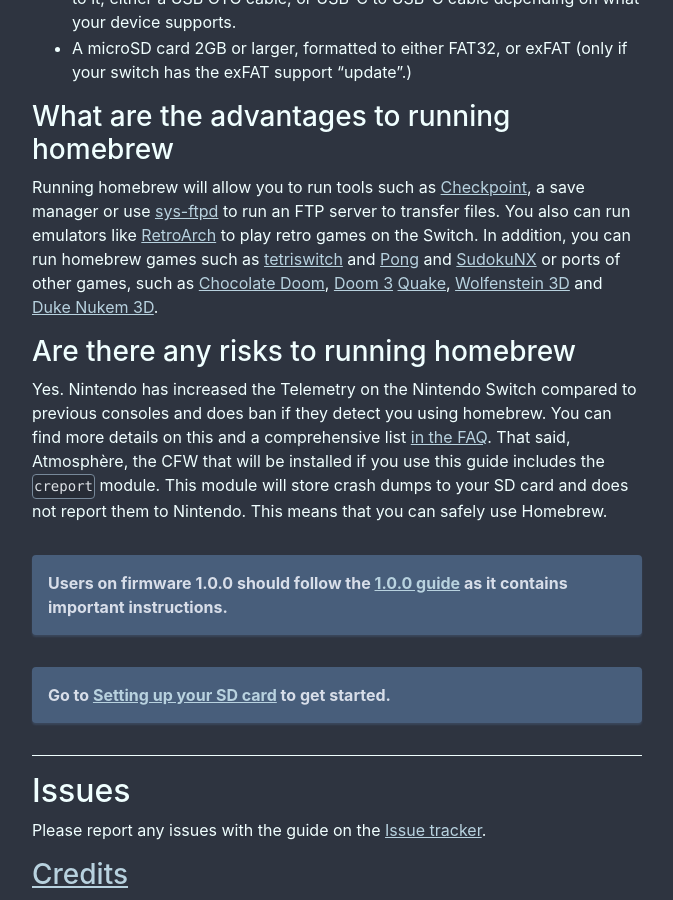
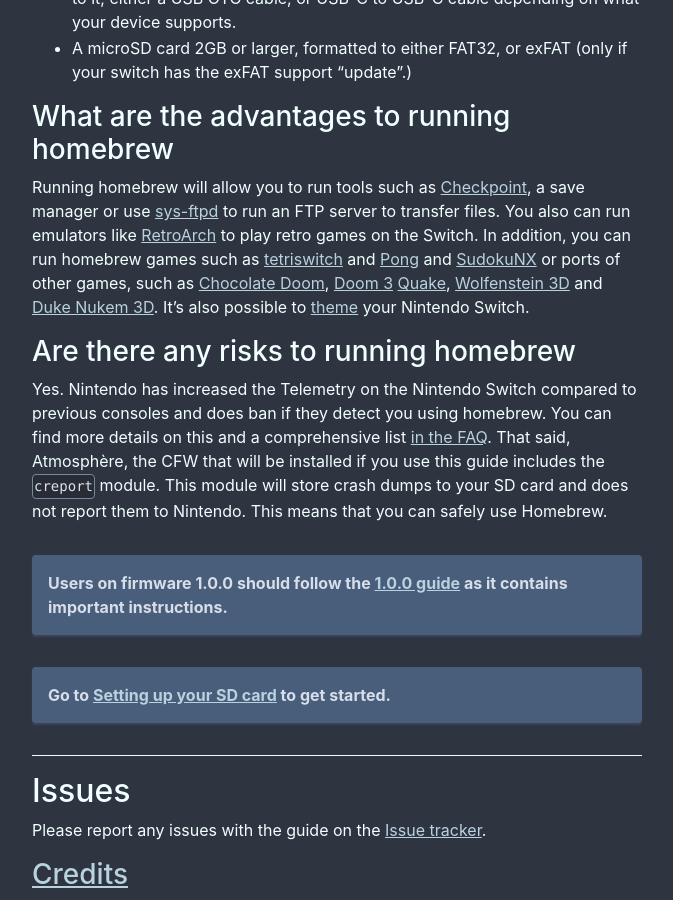
Before and after one commit to noirscape/SwitchGuideOLD, a Jekyll site: the page built from index.md, in a window 1280 px wide and 900 px high, scrolled down 1601 px. Shown: the whole window, without its empty margins (303-976 px from the left). Built offline with Jekyll 4.4.1, drawn with Linux system fonts in a browser that asks for light colours.

Commit message:
Add link to theme stuff.

```diff
--- a/index.md
+++ b/index.md
@@ -36,9 +36,7 @@
 
 ### What are the advantages to running homebrew
 
-Running homebrew will allow you to run tools such as [Checkpoint](https://github.com/BernardoGiordano/Checkpoint){: target="_blank" .a-table}, a save manager or use [sys-ftpd](https://github.com/jakibaki/sys-ftpd) to run an FTP server to transfer files.
-You also can run emulators like [RetroArch](https://www.retroarch.com/?page=platforms){: target="_blank" .a-table} to play retro games on the Switch.
-In addition, you can run homebrew games such as [tetriswitch](https://gbatemp.net/threads/tetriswitch-a-tetris-clone-for-the-switch.498481){: target="_blank" .a-table} and [Pong](https://github.com/I-EAT-CHEEZE-YO/switch_sdl_pong){: target="_blank" .a-table} and [SudokuNX](https://github.com/ZetaDesigns/SudokuNX){: target="_blank" .a-table} or ports of other games, such as [Chocolate Doom](https://gbatemp.net/threads/chocolate-doom-ported-to-the-nintendo-switch.506909/){: target="_blank" .a-table}, [Doom 3](https://github.com/fgsfdsfgs/dhewm3){: target="_blank" .a-table} [Quake](https://github.com/fgsfdsfgs/nxquake){: target="_blank" .a-table}, [Wolfenstein 3D](https://gbatemp.net/threads/wolfenstein-3d-port.508755/){: target="_blank" .a-table} and [Duke Nukem 3D](https://gbatemp.net/threads/duke-nukem-3d.502386/){: target="_blank" .a-table}.
+Running homebrew will allow you to run tools such as [Checkpoint](https://github.com/BernardoGiordano/Checkpoint){: target="_blank" .a-table}, a save manager or use [sys-ftpd](https://github.com/jakibaki/sys-ftpd) to run an FTP server to transfer files. You also can run emulators like [RetroArch](https://www.retroarch.com/?page=platforms){: target="_blank" .a-table} to play retro games on the Switch. In addition, you can run homebrew games such as [tetriswitch](https://gbatemp.net/threads/tetriswitch-a-tetris-clone-for-the-switch.498481){: target="_blank" .a-table} and [Pong](https://github.com/I-EAT-CHEEZE-YO/switch_sdl_pong){: target="_blank" .a-table} and [SudokuNX](https://github.com/ZetaDesigns/SudokuNX){: target="_blank" .a-table} or ports of other games, such as [Chocolate Doom](https://gbatemp.net/threads/chocolate-doom-ported-to-the-nintendo-switch.506909/){: target="_blank" .a-table}, [Doom 3](https://github.com/fgsfdsfgs/dhewm3){: target="_blank" .a-table} [Quake](https://github.com/fgsfdsfgs/nxquake){: target="_blank" .a-table}, [Wolfenstein 3D](https://gbatemp.net/threads/wolfenstein-3d-port.508755/){: target="_blank" .a-table} and [Duke Nukem 3D](https://gbatemp.net/threads/duke-nukem-3d.502386/){: target="_blank" .a-table}. It's also possible to [theme](https://github.com/suchmememanyskill/SwitchThemeGuide/wiki/NX-Theme-Injector) your Nintendo Switch.
 
 ### Are there any risks to running homebrew
 
```
